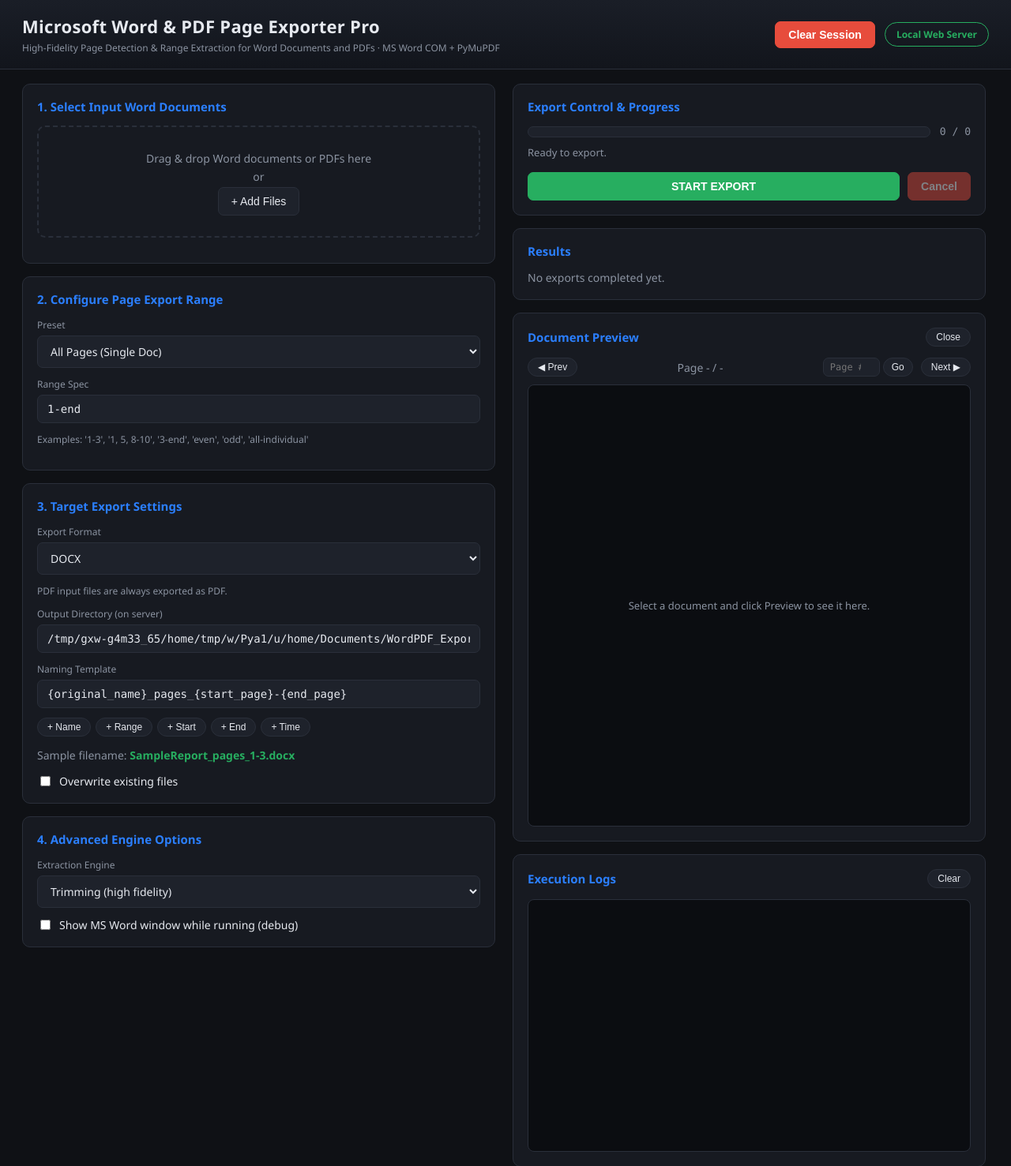
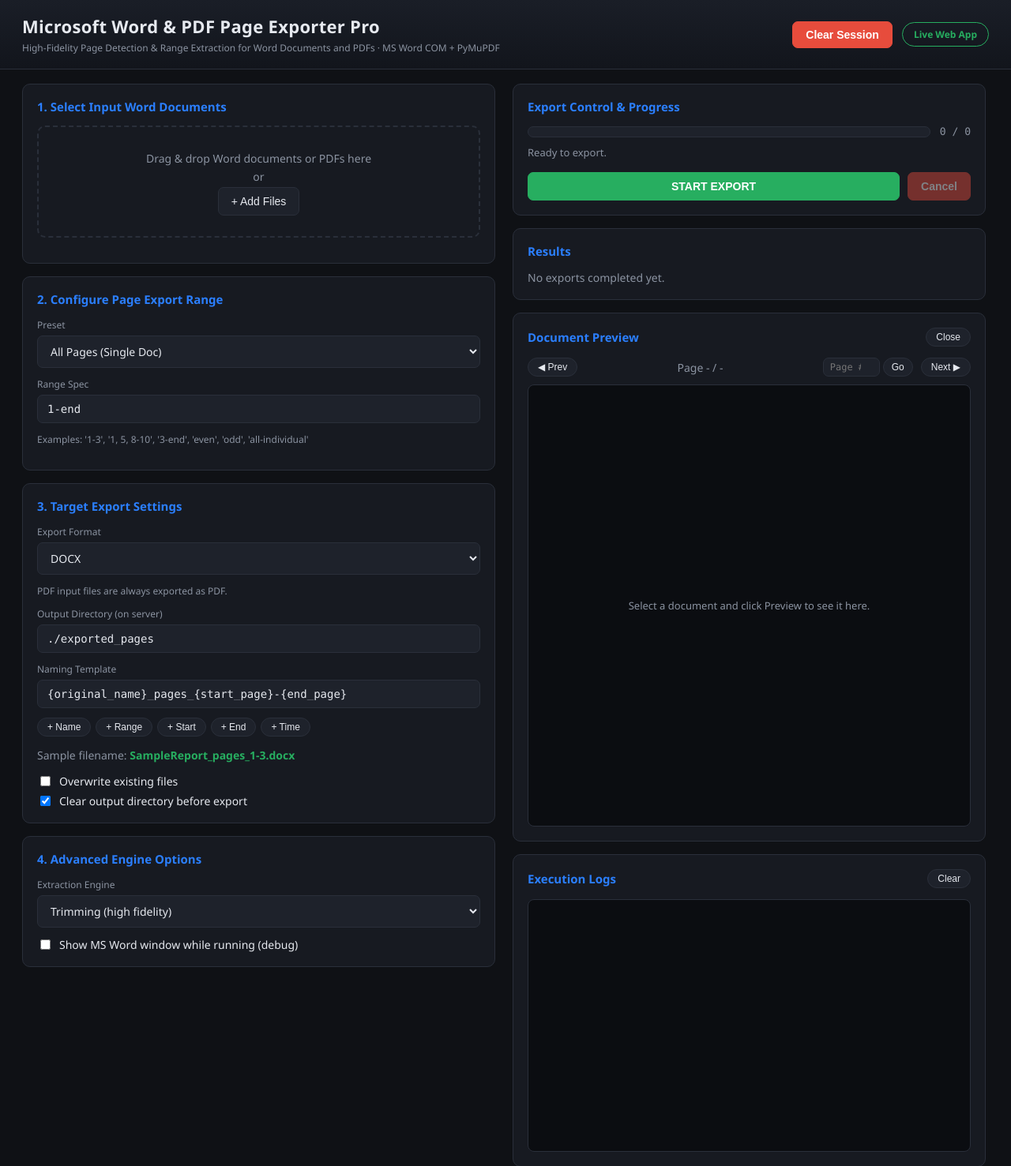
Before and after one commit to MR-KK54/word_pdf_exports, a Flask app: page / in a window 1280 px wide. Shown: the top 1477 px of the page at 79% size. Run offline with Flask 3, Linux system fonts and the light colour scheme.

Commit message:
Feature: default clear output directory to True on web interface

```diff
--- a/index.html
+++ b/index.html
@@ -83,7 +83,7 @@
           <input type="checkbox" id="overwriteCheck" /> Overwrite existing files
         </label>
         <label class="check" style="margin-top: 6px;">
-          <input type="checkbox" id="clearOutputDirCheck" /> Clear output directory before export
+          <input type="checkbox" id="clearOutputDirCheck" checked /> Clear output directory before export
         </label>
       </div>
 
--- a/static/app.js
+++ b/static/app.js
@@ -475,7 +475,7 @@
   $("formatSelect").value = "docx";
   $("engineSelect").value = "trimming";
   $("overwriteCheck").checked = false;
-  $("clearOutputDirCheck").checked = false;
+  $("clearOutputDirCheck").checked = true;
   $("visibleCheck").checked = false;
   $("outputDirInput").value = defaultOutputDir;
 
--- a/word_exporter_pro/web/app.py
+++ b/word_exporter_pro/web/app.py
@@ -220,7 +220,7 @@
         export_format=export_format,
         naming_pattern=naming_pattern,
         overwrite=bool(data.get("overwrite", False)),
-        clear_output_dir=bool(data.get("clear_output_dir", False)),
+        clear_output_dir=bool(data.get("clear_output_dir", True)),
         engine_mode=engine_mode,
         visible=bool(data.get("visible", False)),
     )
--- a/word_exporter_pro/web/static/app.js
+++ b/word_exporter_pro/web/static/app.js
@@ -321,6 +321,7 @@
     output_dir: $("outputDirInput").value.trim(),
     naming_pattern: $("namingInput").value.trim(),
     overwrite: $("overwriteCheck").checked,
+    clear_output_dir: $("clearOutputDirCheck").checked,
     engine_mode: $("engineSelect").value,
     visible: $("visibleCheck").checked,
   };
@@ -474,6 +475,7 @@
   $("formatSelect").value = "docx";
   $("engineSelect").value = "trimming";
   $("overwriteCheck").checked = false;
+  $("clearOutputDirCheck").checked = true;
   $("visibleCheck").checked = false;
   $("outputDirInput").value = defaultOutputDir;
 
--- a/word_exporter_pro/web/static/style.css
+++ b/word_exporter_pro/web/static/style.css
@@ -415,7 +415,6 @@
   cursor: zoom-in;
 }
 
-/* Fullscreen preview modal */
 .modal {
   position: fixed;
   inset: 0;
--- a/word_exporter_pro/web/templates/index.html
+++ b/word_exporter_pro/web/templates/index.html
@@ -4,7 +4,7 @@
   <meta charset="UTF-8" />
   <meta name="viewport" content="width=device-width, initial-scale=1.0" />
   <title>Word and PDF Page Exporter Pro</title>
-  <link rel="stylesheet" href="/static/style.css" />
+  <link rel="stylesheet" href="static/style.css" />
 </head>
 <body>
   <header class="header">
@@ -14,7 +14,7 @@
     </div>
     <div class="header-actions">
       <button type="button" class="btn reset" id="resetBtn">Clear Session</button>
-      <div class="server-badge">Local Web Server</div>
+      <div class="server-badge">Live Web App</div>
     </div>
   </header>
 
@@ -65,7 +65,7 @@
         <p class="muted hint">PDF input files are always exported as PDF.</p>
         <label class="field">
           <span>Output Directory (on server)</span>
-          <input type="text" id="outputDirInput" value="{{ default_output_dir }}" placeholder="e.g. D:\exports\pages" />
+          <input type="text" id="outputDirInput" value="./exported_pages" placeholder="e.g. D:\exports\pages" />
         </label>
         <label class="field">
           <span>Naming Template</span>
@@ -81,6 +81,9 @@
         <p class="muted">Sample filename: <strong id="namingPreview" class="accent">…</strong></p>
         <label class="check">
           <input type="checkbox" id="overwriteCheck" /> Overwrite existing files
+        </label>
+        <label class="check" style="margin-top: 6px;">
+          <input type="checkbox" id="clearOutputDirCheck" checked /> Clear output directory before export
         </label>
       </div>
 
@@ -156,6 +159,6 @@
     <div id="modalBox" class="modal-box"><img id="modalImg" alt="Preview" /></div>
   </div>
 
-  <script src="/static/app.js"></script>
+  <script src="static/app.js"></script>
 </body>
 </html>
```
